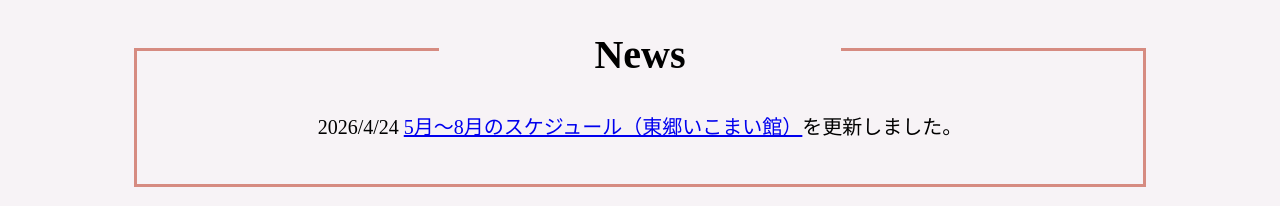
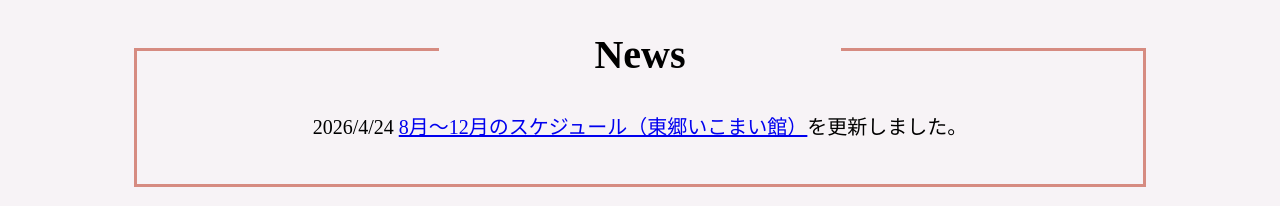
Before and after one commit to KAORILEEF/satomizumba, a plain HTML site: page index.html in a window 1280 px wide. Shown: the part 976-1182 px from the top of the page. Drawn offline with nearby package versions, Linux system fonts and the light colour scheme.

Commit message:
Update index.html

```diff
--- a/index.html
+++ b/index.html
@@ -44,7 +44,7 @@
         <div class="box news-box">
                     <div class="new1">
                     <h2 class="New">News</h2>
-                    <p>2026/4/24 <a href="schedule-nissin.html">5月～8月のスケジュール（東郷いこまい館）</a>を更新しました。</p>
+                    <p>2026/4/24 <a href="schedule-nissin.html">8月～12月のスケジュール（東郷いこまい館）</a>を更新しました。</p>
                 　　</div>
             </div>
                     <div class="description box">
```
